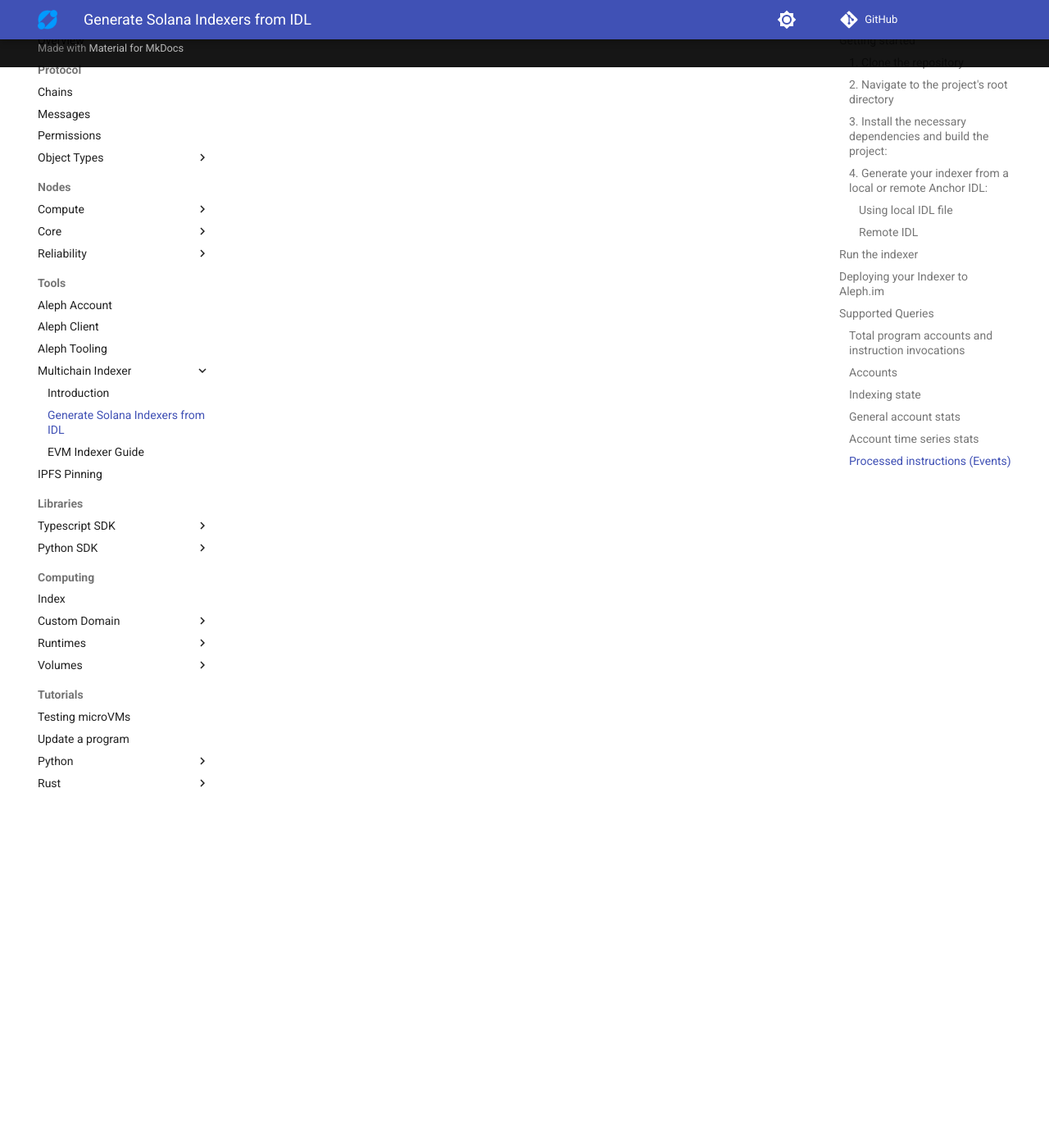
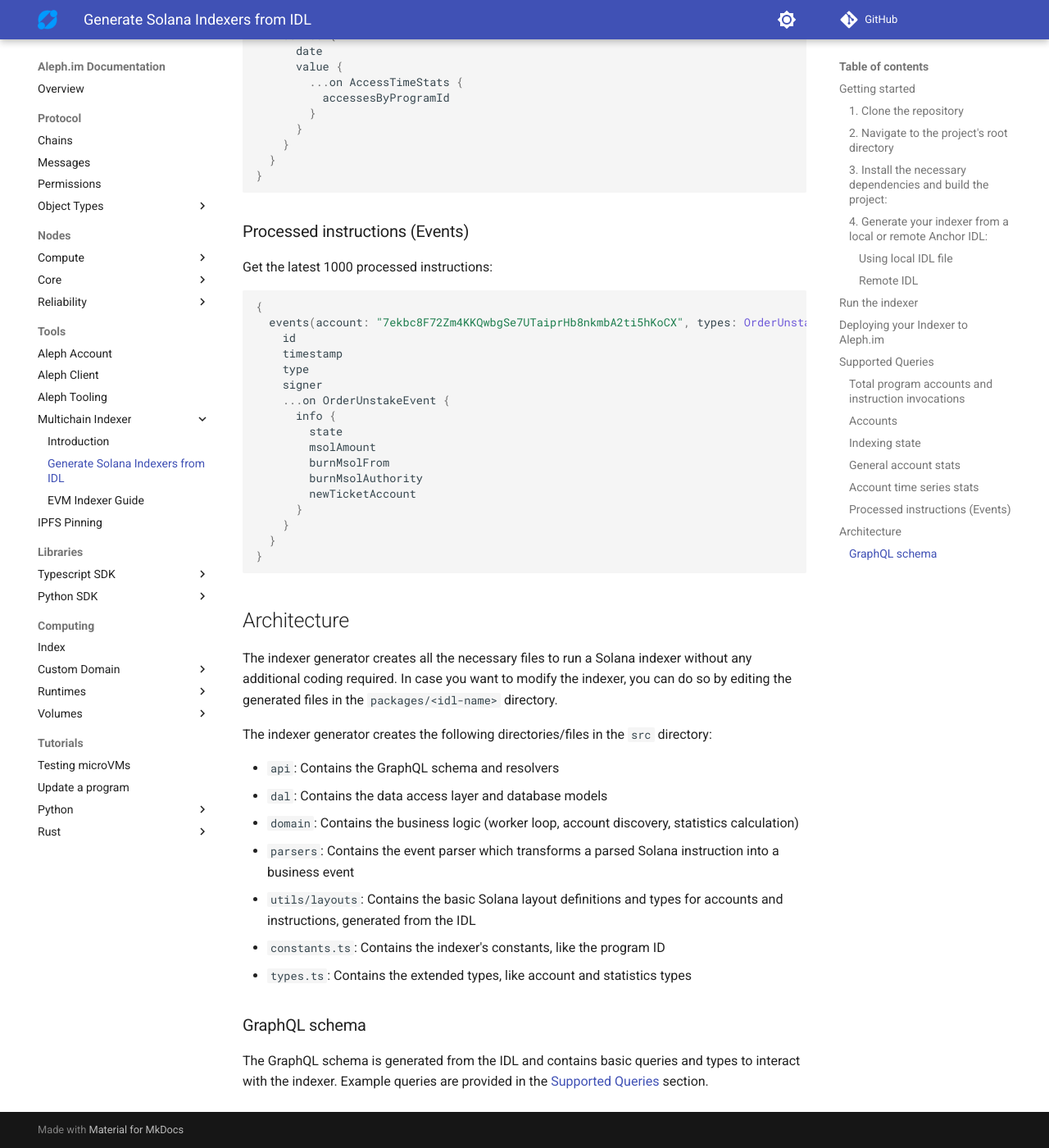
Before and after one commit to aleph-im/aleph-docs, an MkDocs documentation site: the page built from docs/tools/indexer/indexer-generator.md, in a window 1280 px wide and 1400 px high, scrolled down 5009 px. Shown: the whole window at 82% size. Built offline with MkDocs 1.6.1 and Material for MkDocs 9.7.7, drawn with Linux system fonts in a browser that asks for light colours; comment, search, counter and statistics services are not loaded; some of the changed text lies outside the part shown.

Commit message:
Fix start instructions; Add more notes about queries; Add overview of indexer architecture

````diff
--- a/docs/tools/indexer/indexer-generator.md
+++ b/docs/tools/indexer/indexer-generator.md
@@ -4,19 +4,16 @@
 
 ## Getting started
 ### 1. Clone the repository
-
 ```bash
 git clone https://github.com/aleph-im/solana-indexer-library.git
 ```
 
 ### 2. Navigate to the project's root directory
-
 ```bash
 cd solana-indexer-library
 ```
 
 ### 3. Install the necessary dependencies and build the project:
-
 ```bash
 npm install && npm run build
 ```
@@ -63,11 +60,14 @@
 ```bash
 npm i && npm run build
 ```
-3. Add your RPC on SOLANA_RPC env
-4. Grant execution permission to the script and run it
+3. Add your RPC on SOLANA_RPC (and SOLANA_MAIN_PUBLIC_RPC, if you get rate-limit problems) to the .env file
 ```bash
-chmod +x run.sh
-./run.sh
+SOLANA_RPC=<your-rpc-url>
+SOLANA_MAIN_PUBLIC_RPC=<your-rpc-url>
+```
+4. Run the npm start command
+```bash
+npm run start
 ```
 
 If you wait for a moment you will see a message warning you that it is now running a GraphQL server on [http://localhost:8080](http://localhost:8080).
@@ -76,6 +76,15 @@
 To deploy your indexer, read this [documentation](https://github.com/aleph-im/aleph-indexer-library?tab=readme-ov-file#building-and-deploying-an-indexer)
 
 ## Supported Queries
+For these example queries, we generated an indexer for the [Marinade Finance Liquid Staking Program](https://github.com/marinade-finance/liquid-staking-program) using:
+```bash
+npm run generate MarBmsSgKXdrN1egZf5sqe1TMai9K1rChYNDJgjq7aD
+```
+
+**Note:** Before doing any queries, let the indexer run for a while to fetch some data.
+It starts fetching the latest transactions and continues back in time until it indexes all transactions.
+In the meantime, new transactions are fetched and indexed in real-time.
+
 ### Total program accounts and instruction invocations
 Return global stats about the amount of accounts and total amount of instructions processed by the indexer:
 ```graphql
@@ -87,9 +96,19 @@
         }
         totalAccesses
         totalAccessesByProgramId
+        startTimestamp
+        endTimestamp
     }
 }
 ```
+
+| Property                 | Description                                                                        |
+|--------------------------|------------------------------------------------------------------------------------|
+| totalAccounts            | The amount of indexed accounts by account type                                     |
+| totalAccesses            | The total amount of events registered across all program accounts                  |
+| totalAccessesByProgramId | The amount of events registered by each signer (user) interacting with the program |
+| startTimestamp           | The timestamp of the first indexed event                                           |
+| endTimestamp             | The timestamp of the last indexed event                                            |
 
 ### Accounts
 Get all accounts, their addresses, Anchor type and contents:
@@ -202,3 +221,21 @@
   }
 }
 ```
+
+## Architecture
+The indexer generator creates all the necessary files to run a Solana indexer without any additional coding required.
+In case you want to modify the indexer, you can do so by editing the generated files in the `packages/<idl-name>` directory.
+
+The indexer generator creates the following directories/files in the `src` directory:
+
+- `api`: Contains the GraphQL schema and resolvers
+- `dal`: Contains the data access layer and database models
+- `domain`: Contains the business logic (worker loop, account discovery, statistics calculation)
+- `parsers`: Contains the event parser which transforms a parsed Solana instruction into a business event
+- `utils/layouts`: Contains the basic Solana layout definitions and types for accounts and instructions, generated from the IDL
+- `constants.ts`: Contains the indexer's constants, like the program ID
+- `types.ts`: Contains the extended types, like account and statistics types
+
+### GraphQL schema
+The GraphQL schema is generated from the IDL and contains basic queries and types to interact with the indexer.
+Example queries are provided in the [Supported Queries](#supported-queries) section.
````
